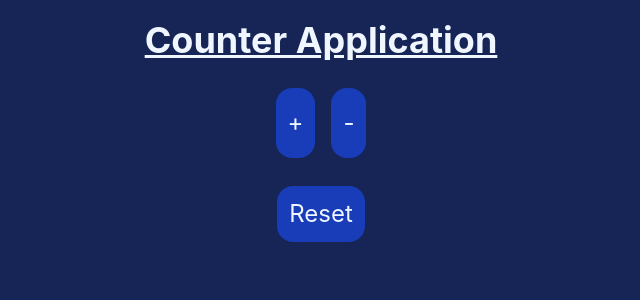
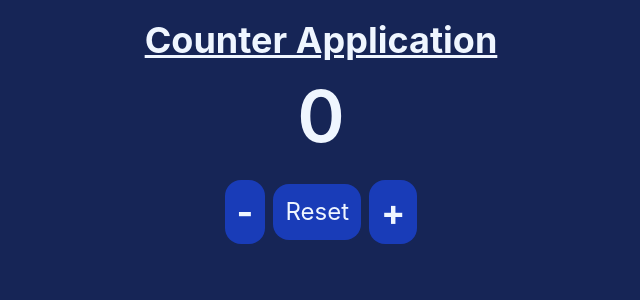
Before and after one commit to SufiyanShahidDev/React-Redux-Practice, a React (Vite) app: page / in a window 1280 px wide. Shown: the top 300 px of the page, without its empty margins (319-959 px from the left). Built offline with nearby package versions, Linux system fonts and the light colour scheme.

Commit message:
Initial commit

```diff
--- a/src/App.jsx
+++ b/src/App.jsx
@@ -1,26 +1,29 @@
 import React from 'react'
 import { useDispatch, useSelector } from 'react-redux'
 import { decrement, increment, reset } from './redux/slices/counter'
+import CountValue from './components/CountValue'
 
 const App = () => {
 
-const dispatch = useDispatch()
-const count = useSelector((state) => state.counter)
+  const dispatch = useDispatch()
+  const count = useSelector((state) => state.counter)
 
-// console.log(count);
+  // console.log(count);
 
 
   return (
     <div className='bg-blue-950 h-screen text-blue-50'>
       <h1 className='font-bold text-4xl underline flex pt-5 justify-center'>Counter Application</h1>
 
+      <CountValue />
+
       <div className='flex justify-center m-5 items-center text-2xl'>
-        <button onClick={() => {dispatch(increment())}} className='bg-blue-800 p-3 rounded-2xl m-2 h-[70px]'>+</button>
-        <button onClick={() => {dispatch(decrement())}} className='bg-blue-800 p-3 rounded-2xl m-2 h-[70px]'>-</button>
+        <button onClick={() => { dispatch(decrement()) }} className='bg-blue-800 p-3 rounded-2xl m-2 hover:bg-blue-900 cursor-pointer text-center font-bold text-4xl'>-</button>
+        <button onClick={() => { dispatch(reset()) }} className='bg-blue-800 p-3 rounded-2xl hover:bg-blue-900 cursor-pointer'>Reset</button>
+        <button onClick={() => { dispatch(increment()) }} className='bg-blue-800 p-3 rounded-2xl m-2 hover:bg-blue-900 cursor-pointer text-center font-bold text-4xl'>+</button>
       </div>
-        <div className='flex justify-center m-5 items-center text-2xl'>
-          <button onClick={() => {dispatch(reset())}} className='bg-blue-800 p-3 rounded-2xl'>Reset</button>
-        </div>
+      <div className='flex justify-center m-5 items-center text-2xl'>
+      </div>
     </div>
   )
 }
--- /dev/null
+++ b/src/components/CountValue.jsx
@@ -0,0 +1,13 @@
+import React from 'react'
+import { useSelector } from 'react-redux'
+
+const CountValue = () => {
+
+    const count = useSelector((state) => state.counter.value)
+
+    return (
+        <h1 className='flex justify-center m-5 items-center text-7xl font-semibold'>{count}</h1>
+    )
+}
+
+export default CountValue
```
